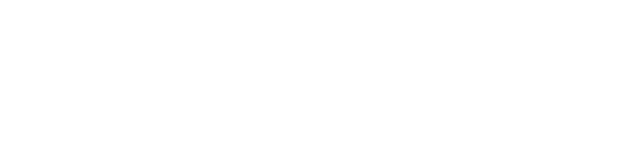
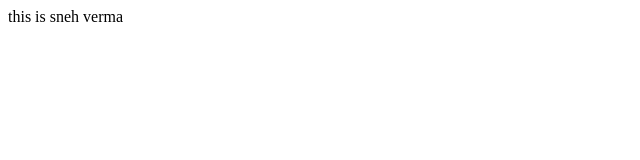
Before and after one commit to SnehVerma0212/Demo, a plain HTML site: page index.html in a window 1280 px wide. Shown: the whole page, without its empty margins (0-640 px from the left). Drawn offline with Linux system fonts and the light colour scheme.

Commit message:
updated index.html

```diff
--- a/index.html
+++ b/index.html
@@ -1,2 +1,5 @@
 <html>
+    <p>
+        this is sneh verma
+    </p>
 </html>
```
